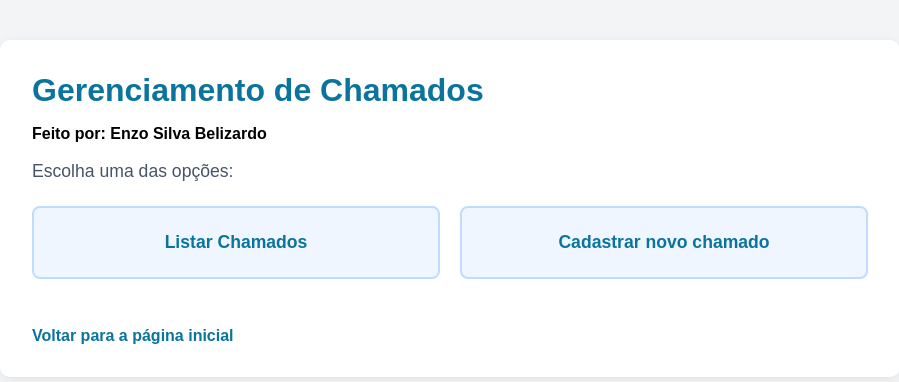
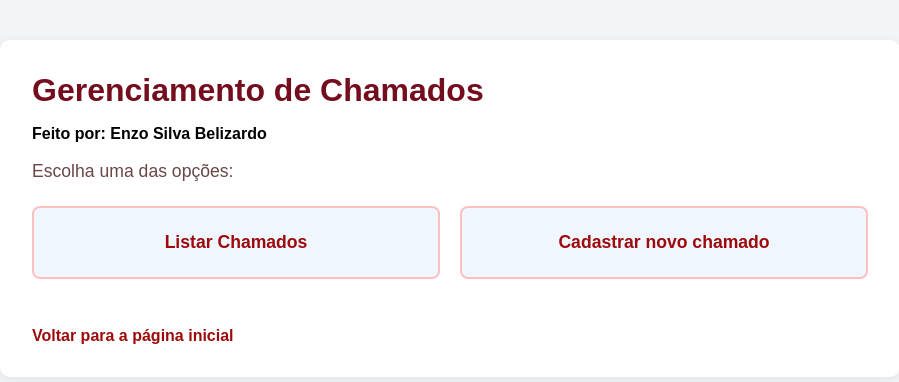
Before and after one commit to Enzo-Belizardo/desafio-front-end, a React (Vite) app: page /chamados in a window 1280 px wide. Shown: the top 382 px of the page, without its empty margins (190-1089 px from the left). Built offline with nearby package versions, Linux system fonts and the light colour scheme.

Commit message:
Mudança de cores
Updated styles for header, buttons, and form elements with new color scheme and layout adjustments.

```diff
--- a/src/App.css
+++ b/src/App.css
@@ -4,7 +4,7 @@
 
 /* Cabeçalho */
 .cabecalho {
-  background-color: #0a749e;
+  background-color: #9e0a0a;
   color: #ffffff;
 }
 
@@ -41,7 +41,7 @@
 .botao-alternar {
   margin: 0 0 24px;
   padding: 10px 18px;
-  background-color: #0a749e;
+  background-color: #9e0a0a;
   color: #ffffff;
   border: none;
   border-radius: 6px;
@@ -50,7 +50,7 @@
 }
 
 .botao-alternar:hover {
-  background-color: rgb(20, 95, 145);
+  background-color: rgb(145, 20, 20);
 }
 
 /* Organização dos módulos */
@@ -81,7 +81,7 @@
 .card-modulo {
   padding: 24px;
   background-color: #ffffff;
-  border-left: 5px solid #0a749e;
+  border-left: 5px solid #9e0a0a;
   border-radius: 8px;
   box-shadow: 0 4px 10px rgb(0 0 0 / 10%);
   transition:
@@ -130,13 +130,13 @@
 
 .pagina h1 {
   margin: 0 0 16px;
-  color: #0a749e;
+  color: #740d1e;
   font-size: 2rem;
 }
 
 .pagina>p {
   margin-bottom: 24px;
-  color: #475569;
+  color: #694747;
   font-size: 1.1rem;
 }
 
@@ -151,8 +151,8 @@
 .opcoes a {
   padding: 24px;
   background-color: #eff6ff;
-  color: #0a749e;
-  border: 2px solid #bfdbfe;
+  color: #9e0a0a;
+  border: 2px solid #febfbf;
   border-radius: 8px;
   text-align: center;
   text-decoration: none;
@@ -164,7 +164,7 @@
 }
 
 .opcoes a:hover {
-  background-color: #dbeafe;
+  background-color: #fedbdb;
   transform: translateY(-3px);
 }
 
@@ -172,7 +172,7 @@
 .pagina>a {
   display: inline-block;
   margin-top: 16px;
-  color: #0a749e;
+  color: #9e0a0a;
   text-decoration: none;
   font-weight: 600;
 }
@@ -196,7 +196,7 @@
   gap: 6px;
   padding: 20px;
   background-color: #f8fafc;
-  border-left: 5px solid #0a749e;
+  border-left: 5px solid #9e0a0a;
   border-radius: 6px;
   transition: transform 0.2s ease, box-shadow 0.2s ease;
 }
@@ -212,7 +212,7 @@
 }
 
 .lista span {
-  color: #475569;
+  color: #694747;
 }
 
 /* Formulário de cadastro de clientes */
@@ -237,8 +237,8 @@
 }
 
 .formulario input:focus {
-  border-color: #0a749e;
-  outline: 2px solid #bfdbfe;
+  border-color: #9e0a0a;
+  outline: 2px solid #febfbf;
 }
 
 .formulario input[type="number"]::-webkit-inner-spin-button,
@@ -269,7 +269,7 @@
   padding: 6px 10px;
   transform: translateY(-50%);
   background: transparent;
-  color: #0a749e;
+  color: #9e0a0a;
   font-size: 1.25rem;
   line-height: 1;
 }
@@ -293,7 +293,7 @@
   align-self: flex-start;
   margin-top: 16px;
   padding: 12px 20px;
-  background-color: #0a749e;
+  background-color: #9e0a0a;
   color: #ffffff;
   border: none;
   border-radius: 6px;
@@ -303,7 +303,7 @@
 }
 
 .formulario button:hover {
-  background-color: #06465f;
+  background-color: #5f0606;
 }
 
 .formulario select {
@@ -323,7 +323,7 @@
 }
 
 .formulario select:focus {
-  border-color: #0a749e;
+  border-color: #9e0a0a;
   outline: 2px solid #bfdbfe;
 }
 
```
